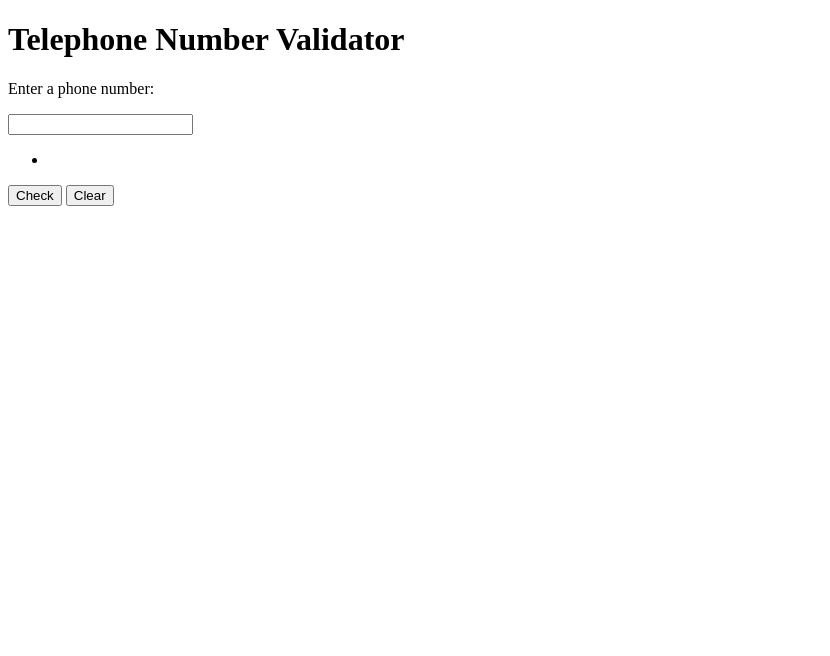
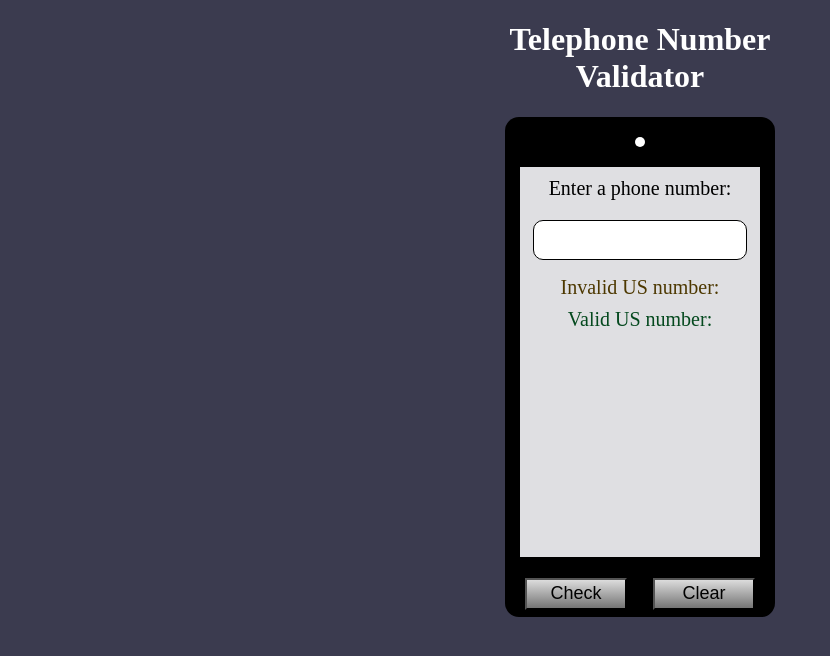
Before and after one commit to Zero-K00L/Tele-Number-Validator, a plain HTML site: page index.html in a window 1280 px wide. Shown: the whole page, without its empty margins (0-830 px from the left). Drawn offline with Linux system fonts and the light colour scheme.

Commit message:
CSS outline Finished

```diff
--- a/index.html
+++ b/index.html
@@ -3,6 +3,7 @@
     <head>
         <meta charset="UTF-8">
         <meta name="viewport" content="width=device-width, initial-scale=1.0">
+        <link rel="stylesheet" href="styles.css">
         <title>Telephone Number Validator</title>
     </head>
 
@@ -10,20 +11,29 @@
         <main id="main">
             <h1 id="main-title">Telephone Number Validator</h1>
             <div id="main-app">
+                <div id="camera-container">
+                    <div id="camera-icon"></div>
+                </div>
+
                 <div id="app-container">
                     <p id="app-title">Enter a phone number:</p>
-                    <input id="user-input" type="number">
+                    <div id="input-container">
+                        <input id="user-input" type="number">
+                    </div>
+
                     <div id="results-div">
                         <ul id="results-list">
-                            <li class="results-item"></li>
+                            <li class="results-item invalid">Invalid US number:</li>
+                            <li class="results-item valid">Valid US number: </li>
                         </ul>
                     </div>
                 </div>
-                <div id="button container">
-                    <button id="check-btn" type="button">Check</button>
-                    <button id="clear-btn">Clear</button>
+                <div id="button-container">
+                    <button id="check-btn" class="button" type="button">Check</button>
+                    <button id="clear-btn" class="button" type="button">Clear</button>
                 </div>
             </div>
         </main>
+        <script src="script.js"></script>
     </body>
 </html>
--- a/styles.css
+++ b/styles.css
@@ -0,0 +1,128 @@
+/* Color Variables */
+:root {
+    --background: #3b3b4f;
+    --appBorder: #000000;
+    --appBackground: #dfdfe2;
+    --invalid: #4d3800;
+    --valid: #04491e;
+}
+
+html {
+    font-size: 100%;
+    box-sizing: border-box;
+}
+
+*,::before,::after {
+    box-sizing: inherit;
+}
+
+body {
+    margin: 0;
+    background-color: var(--background);
+}
+
+#main {
+    display:flex;
+    flex-direction: column;
+    justify-content: center;
+    align-items: center;
+}
+
+#main-title {
+    color: white;
+    width: 23%;
+    text-align: center;
+}
+
+#main-app {
+    width: 270px;
+    height: 500px;
+    padding: 20px 15px 90px 15px;
+    background-color: var(--appBorder);
+    border-radius: 14px;
+}
+
+#camera-container {
+    display: flex;
+    align-items: center;
+    justify-content: center;
+}
+
+#camera-icon {
+    border-radius: 50%;
+    background-color: white;
+    width: 10px;
+    height: 10px;
+    text-align: center;
+}
+
+#app-container {
+    background-color: var(--appBackground);
+    height: 100%;
+    width: 100%;
+}
+
+#app-title {
+    padding-top: 10px;
+    text-align: center;
+    font-size: 20px;
+}
+
+#input-container {
+    display: flex;
+    justify-content: center;
+    height: 40px;
+}
+
+#user-input {
+    border-radius: 10px;
+    border: 1px solid black;
+    border-radius: 10px;
+    appearance: textfield;
+    text-align: center;
+    width: 89%;
+    font-size: 18px;
+}
+
+#results-div {
+
+}
+
+#results-list {
+    list-style-type: none;
+    padding-left: 0;
+    padding-bottom: 5px;
+    text-align: center;
+}
+
+.results-item {
+    font-size: 20px;
+    margin-bottom: 9px;
+}
+
+.valid {
+    color: var(--valid);
+}
+
+.invalid {
+    color: var(--invalid);
+}
+
+#button-container {
+    display: flex;
+    justify-content: space-between;
+    align-items: center;
+    padding-left: 5px;
+    padding-right: 5px;
+    padding-top: 5px;
+    margin-bottom: 0px;
+}
+
+.button {
+    width: 102px;
+    height: 32px;
+    font-size: 18px;
+    border-radius: 0;
+    cursor: pointer;
+    background-image: linear-gradient(#dcdcdc, #757575);
+}
```
